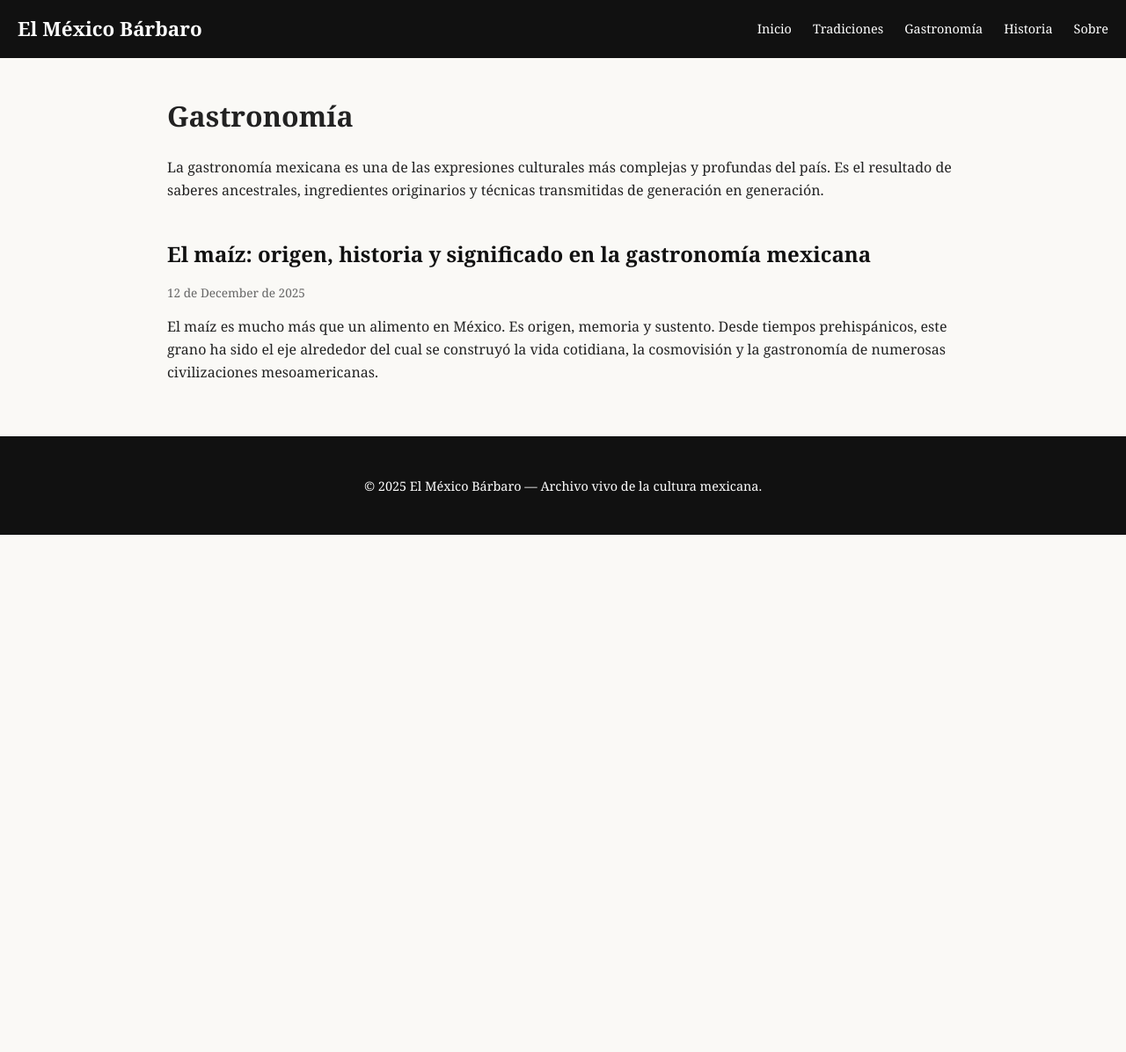
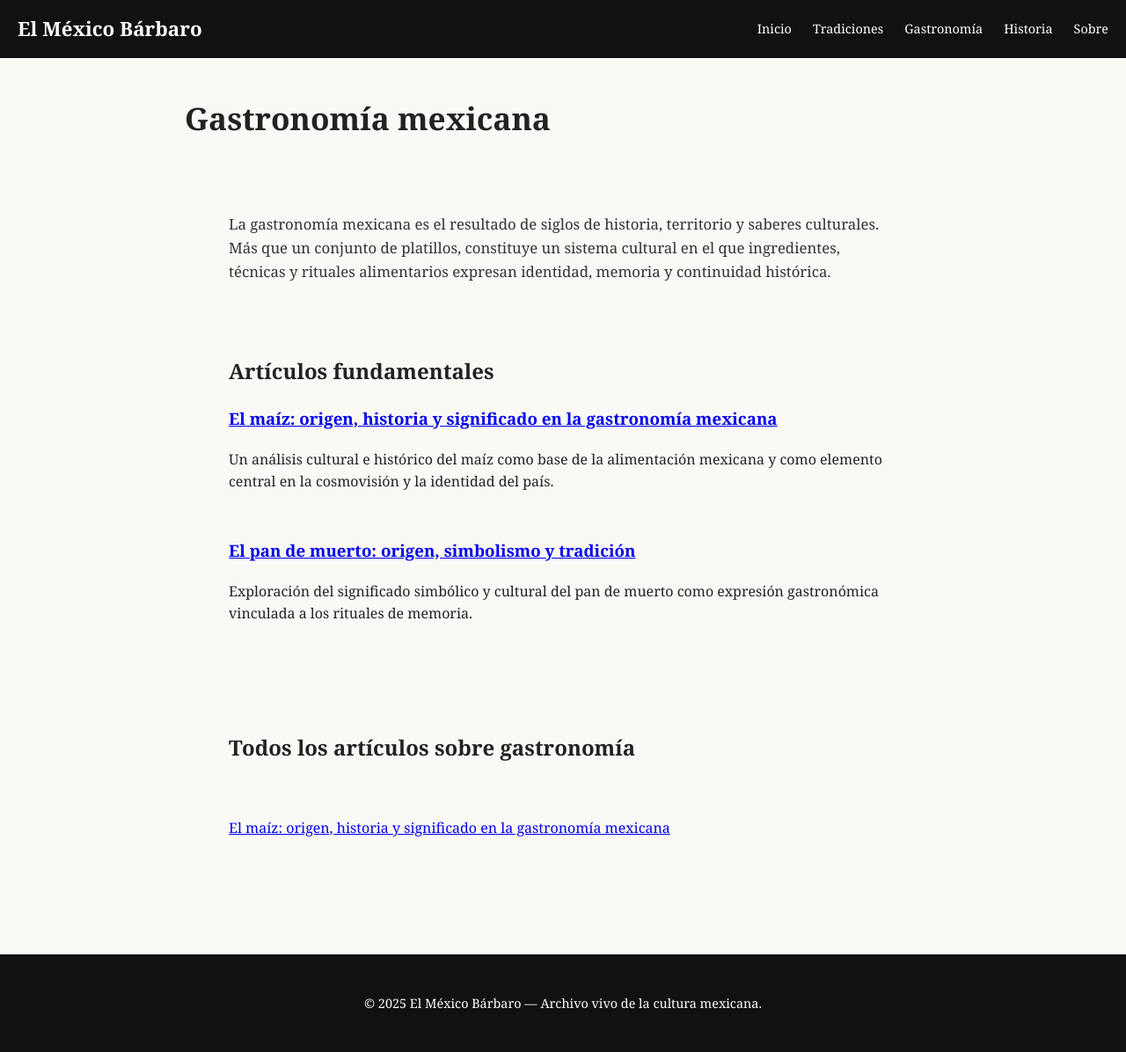
Before and after one commit to elbracamonte/elbracamonte.github.io, a Jekyll site: the page built from gastronomia/index.html, in a window 1280 px wide. Shown: the whole page at 88% size. Built offline with Jekyll 4.4.1, drawn with Linux system fonts in a browser that asks for light colours; before the commit the page ends 900 px from its top, so only the background shows below that.

Commit message:
Update index.html

```diff
--- a/gastronomia/index.html
+++ b/gastronomia/index.html
@@ -1,30 +1,54 @@
 ---
-layout: default
-title: Gastronomía
+layout: page
+title: "Gastronomía mexicana"
+description: "Archivo cultural sobre la gastronomía mexicana, sus ingredientes, técnicas y significados históricos dentro de la identidad de México."
 ---
 
-<h1>Gastronomía</h1>
+<section class="category-hero">
+  <p class="category-intro">
+    La gastronomía mexicana es el resultado de siglos de historia, territorio y
+    saberes culturales. Más que un conjunto de platillos, constituye un sistema
+    cultural en el que ingredientes, técnicas y rituales alimentarios expresan
+    identidad, memoria y continuidad histórica.
+  </p>
+</section>
 
-<p>
-La gastronomía mexicana es una de las expresiones culturales más complejas y profundas del país.
-Es el resultado de saberes ancestrales, ingredientes originarios y técnicas transmitidas de
-generación en generación.
-</p>
+<section class="category-featured">
+  <h2>Artículos fundamentales</h2>
 
-<section class="post-list">
-  {% if site.categories.gastronomia %}
+  <article class="featured-article">
+    <h3>
+      <a href="/gastronomia/el-maiz-origen-historia-gastronomia-mexicana/">
+        El maíz: origen, historia y significado en la gastronomía mexicana
+      </a>
+    </h3>
+    <p>
+      Un análisis cultural e histórico del maíz como base de la alimentación
+      mexicana y como elemento central en la cosmovisión y la identidad del país.
+    </p>
+  </article>
+
+  <article class="featured-article">
+    <h3>
+      <a href="/gastronomia/pan-de-muerto/">
+        El pan de muerto: origen, simbolismo y tradición
+      </a>
+    </h3>
+    <p>
+      Exploración del significado simbólico y cultural del pan de muerto como
+      expresión gastronómica vinculada a los rituales de memoria.
+    </p>
+  </article>
+</section>
+
+<section class="category-list">
+  <h2>Todos los artículos sobre gastronomía</h2>
+
+  <ul>
     {% for post in site.categories.gastronomia %}
-      <article class="post-item">
-        <h2>
-          <a href="{{ post.url }}">{{ post.title }}</a>
-        </h2>
-        <p class="post-meta">
-          {{ post.date | date: "%d de %B de %Y" }}
-        </p>
-        <p>{{ post.excerpt }}</p>
-      </article>
+      <li>
+        <a href="{{ post.url }}">{{ post.title }}</a>
+      </li>
     {% endfor %}
-  {% else %}
-    <p>Aún no hay artículos publicados en esta sección.</p>
-  {% endif %}
+  </ul>
 </section>
```
